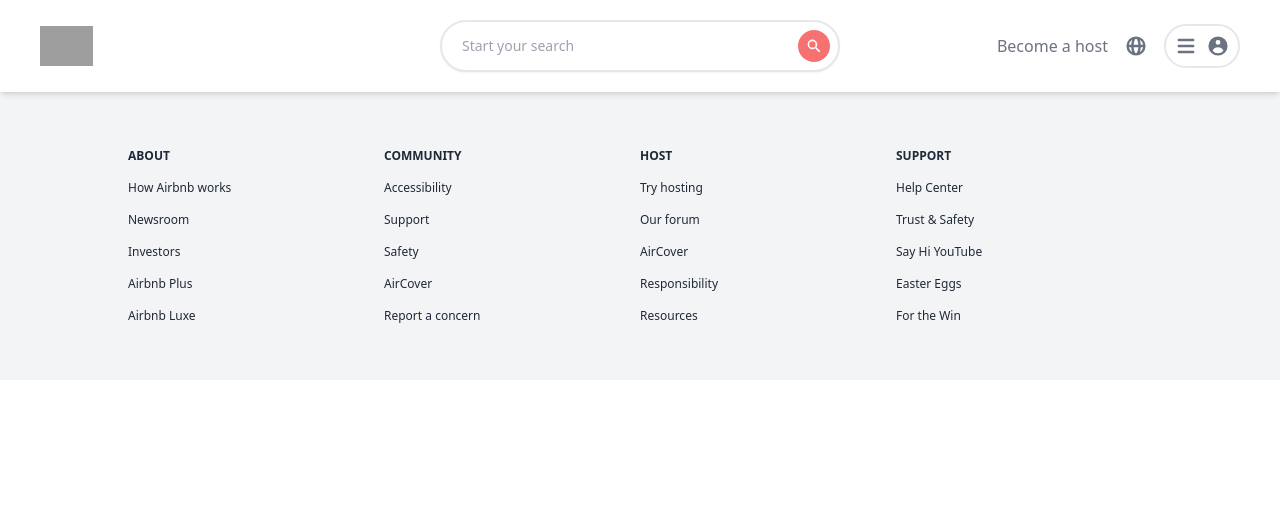
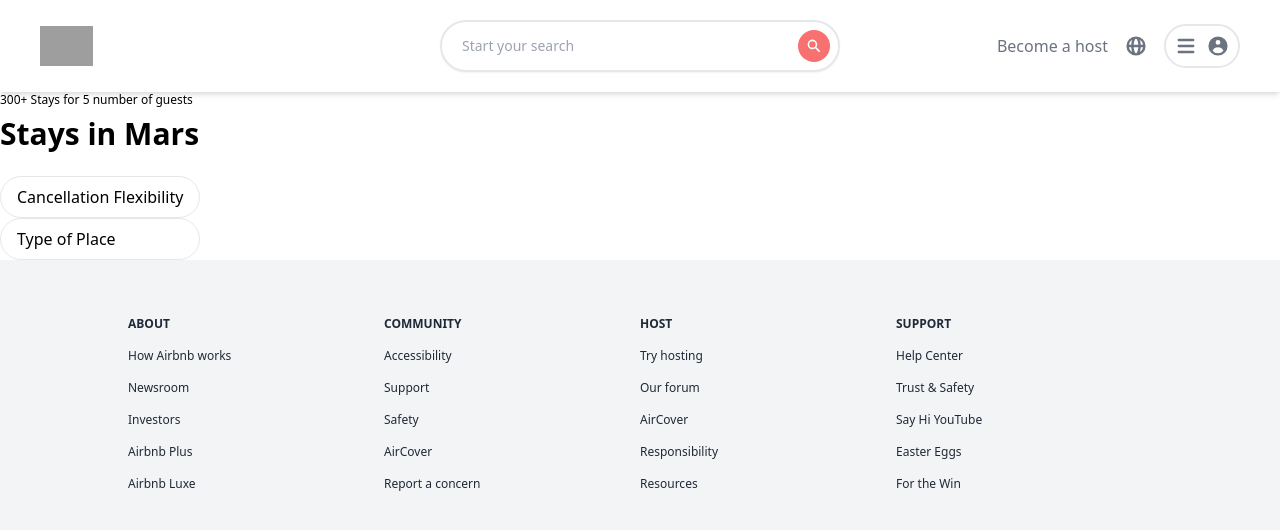
Before and after one commit to DmitryVelichko/airbnb-clone-nextjs, a Next.js app: page /search in a window 1280 px wide. Shown: the top 530 px of the page. Built offline with nearby package versions, Linux system fonts and the light colour scheme; grey boxes are pictures that could not be loaded.

Commit message:
new commit

```diff
--- a/pages/_app.js
+++ b/pages/_app.js
@@ -1,4 +1,5 @@
-import '../styles/globals.css'
+import 'tailwindcss/tailwind.css'
+import '../styles/global.css'
 
 function MyApp({ Component, pageProps }) {
   return <Component {...pageProps} />
--- a/pages/search.js
+++ b/pages/search.js
@@ -6,6 +6,18 @@ function Search() {
   return (
     <div>
       <Header />
+      <main className='flex'>
+        <section>
+          <p className='text-xs'>300+ Stays for 5 number of guests</p>
+          <h1 className='text-3xl font-semibold mt-2 mb-6'>Stays in Mars</h1>
+          <div className=''>
+            <p className='button'>
+              Cancellation Flexibility
+            </p>
+            <p className='button'>Type of Place</p>
+          </div>
+        </section>
+      </main>
       <Footer />
     </div>
   );
--- /dev/null
+++ b/styles/global.css
@@ -0,0 +1,9 @@
+@tailwind base;
+@tailwind components;
+@tailwind utilities;
+
+@layer components {
+    .button {
+        @apply px-4 py-2 border rounded-full cursor-pointer hover:shadow-lg active:scale-95 active:bg-gray-100 transition transform duration-100 ease-out;
+    }
+}
```
Also changed, not shown: styles/globals.css (deleted, +0 -7 lines).
